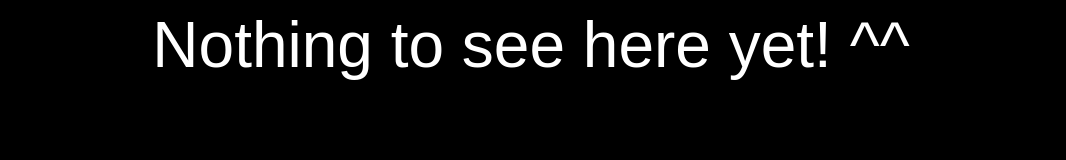
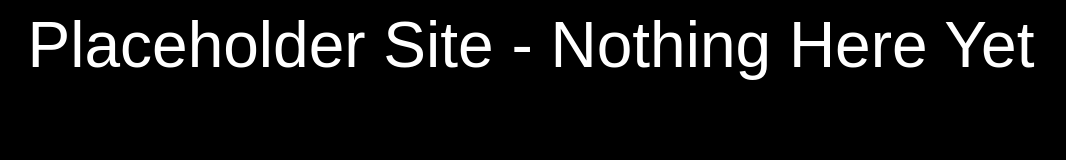
Before and after one commit to NCSGeek/ncsgeek.com, a plain HTML site: page index.html in a window 1280 px wide. Shown: the whole page, without its empty margins (94-1160 px from the left). Drawn offline with nearby package versions, Linux system fonts and the light colour scheme.

Commit message:
Quick update

```diff
--- a/index.html
+++ b/index.html
@@ -11,7 +11,7 @@
 
 <body>
     <main class="container">
-        <div class="row col-xs-12">Nothing to see here yet! ^^</div>
+        <div class="row col-xs-12">Placeholder Site - Nothing Here Yet</div>
     </main>
     <script src="index.js"></script>
 </body>
```
Also changed, not shown: 1 other file.
